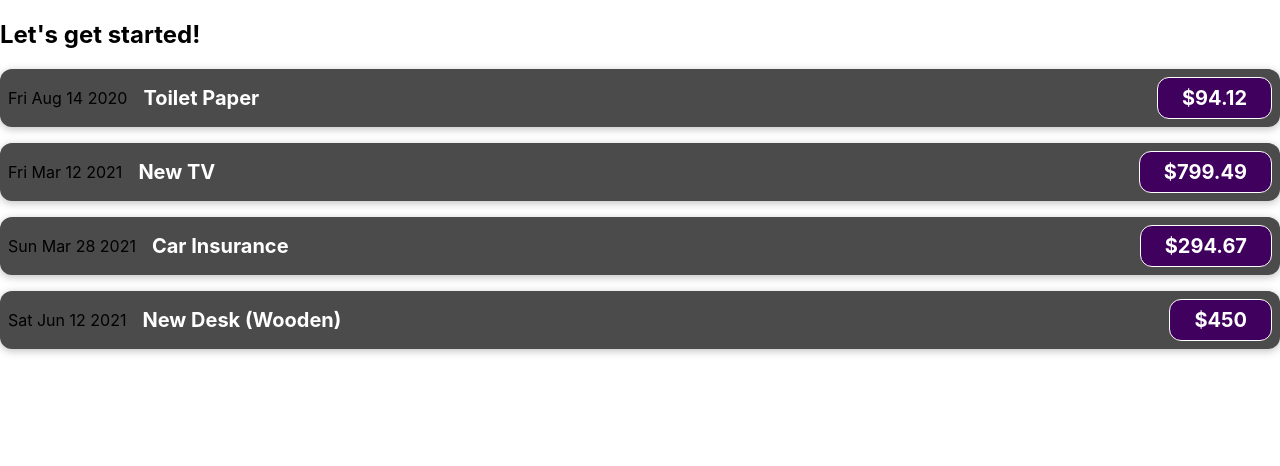
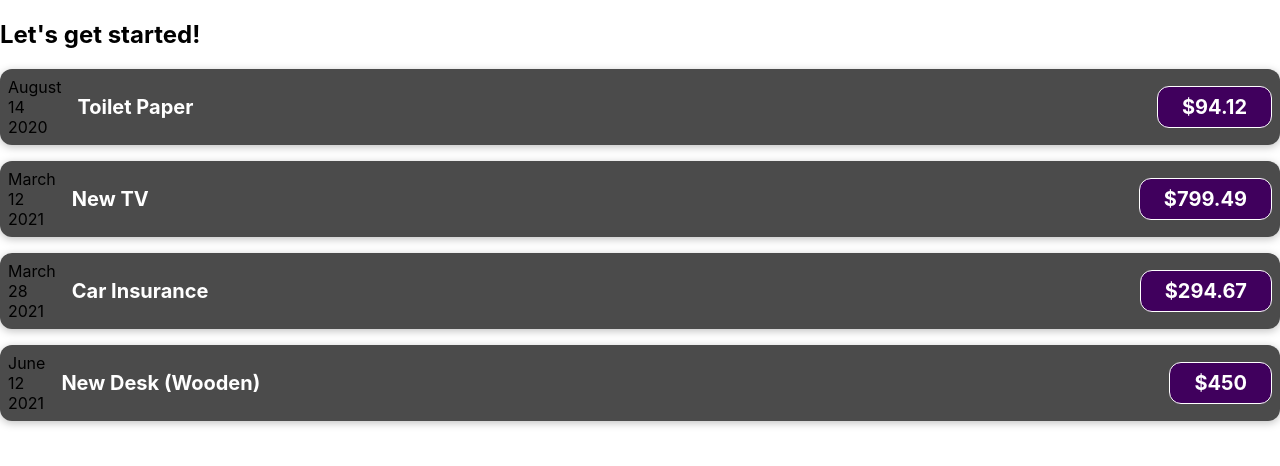
Before and after one commit to kvo189/React-Expenses-Tracker-Project, a React (Create React App) app: page / in a window 1280 px wide. Shown: the top 466 px of the page. Built offline with nearby package versions, Linux system fonts and the light colour scheme.

Commit message:
Add ExpenseDate as a new component

```diff
--- /dev/null
+++ b/src/components/ExpenseDate.js
@@ -0,0 +1,17 @@
+function ExpenseDate(props) {
+  const month = props.date.toLocaleString("en-US", { month: "long" });
+  const day = props.date.toLocaleString("en-US", { day: "2-digit" });
+  const year = props.date.getFullYear();
+
+  return (
+    <div>
+      <div>
+        <div>{month}</div>
+        <div>{day}</div>
+        <div>{year}</div>
+      </div>
+    </div>
+  );
+}
+
+export default ExpenseDate;
--- a/src/components/ExpenseItem.js
+++ b/src/components/ExpenseItem.js
@@ -1,16 +1,14 @@
 import './ExpenseItem.css';
+import ExpenseDate from './ExpenseDate.js';
 
 function ExpenseItem(props) {
-  const expenseDate = props.date.toDateString();
-  const expenseTitle = props.title;
-  const expenseAmount = props.amount;
 
   return (
     <div className="expense-item">
-      <div>{expenseDate}</div>
+      <ExpenseDate date={props.date}/>
       <div className="expense-item__description">
-        <h2>{expenseTitle}</h2>
-        <div className="expense-item__price">${expenseAmount}</div>
+        <h2>{props.title}</h2>
+        <div className="expense-item__price">${props.amount}</div>
       </div>
     </div>
   );
```
